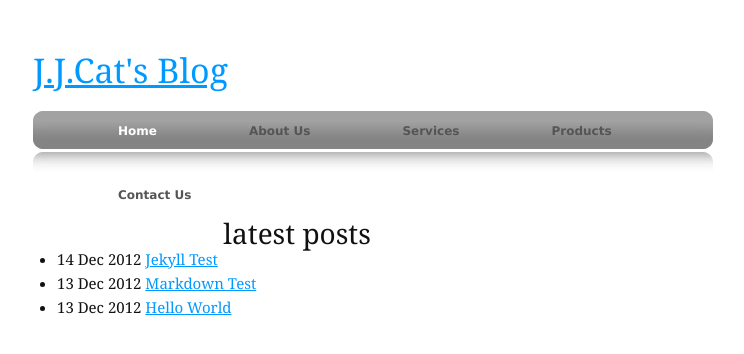
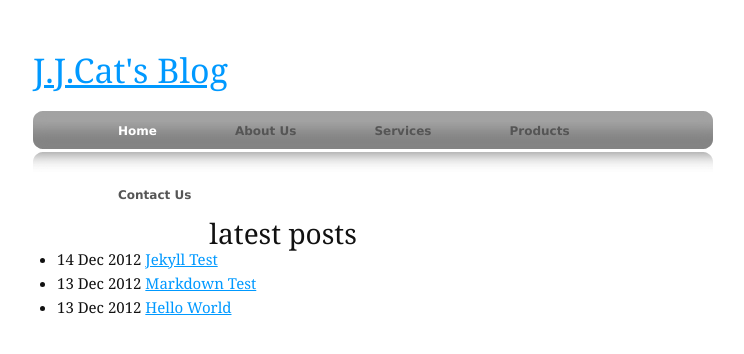
Before and after one commit to jjcat/jjcat.github.io, a Jekyll site: the page built from index.html, in a window 1280 px wide. Shown: the top 354 px of the page, without its empty margins (271-1015 px from the left). Built offline with Jekyll 4.4.1, drawn with Linux system fonts in a browser that asks for light colours; Markdown is read by kramdown in place of the engine named in the settings.

Commit message:
update css

```diff
--- a/css/rhm1.css
+++ b/css/rhm1.css
@@ -45,7 +45,7 @@
 .rhm1-bg li a span{
 	float:left;
 	display:block;
-	padding:0 32px 0 18px;
+	padding:0 18px 0 18px;
 }
 .rhm1-bg li.current a{
 	color:#fff;
```
